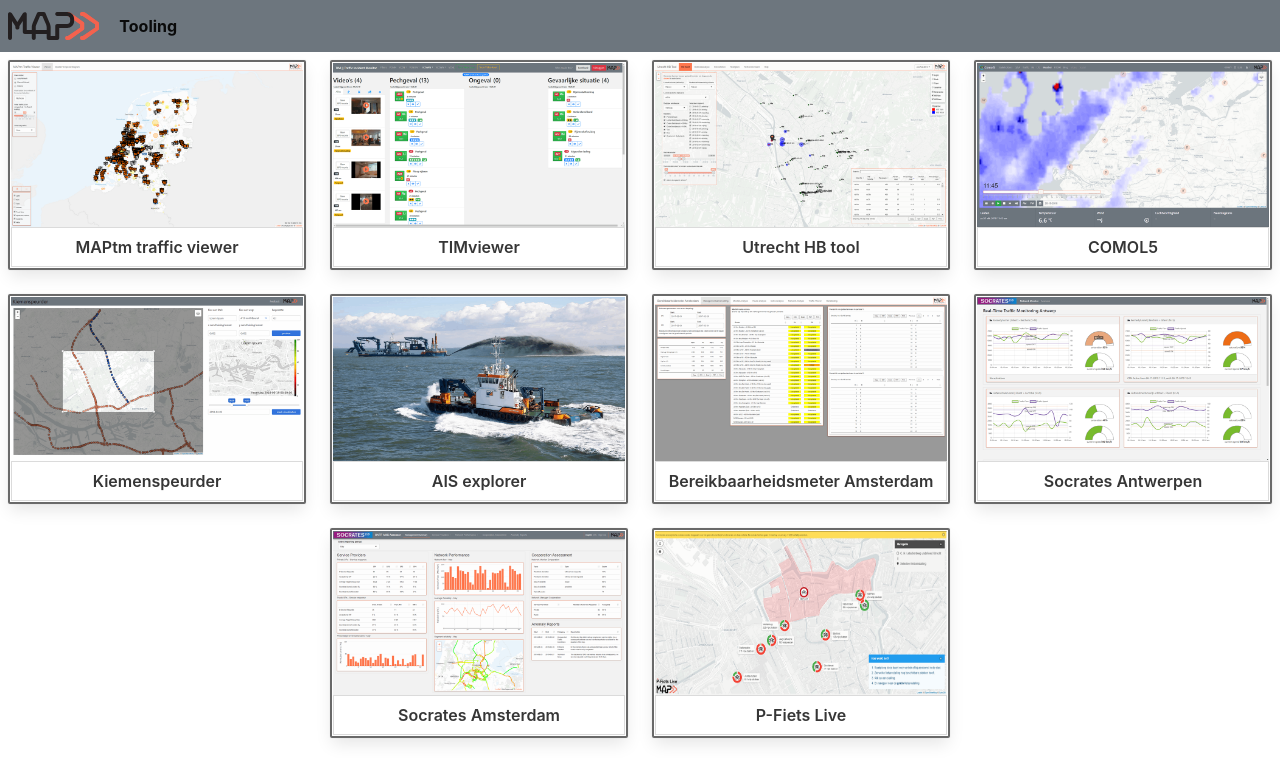
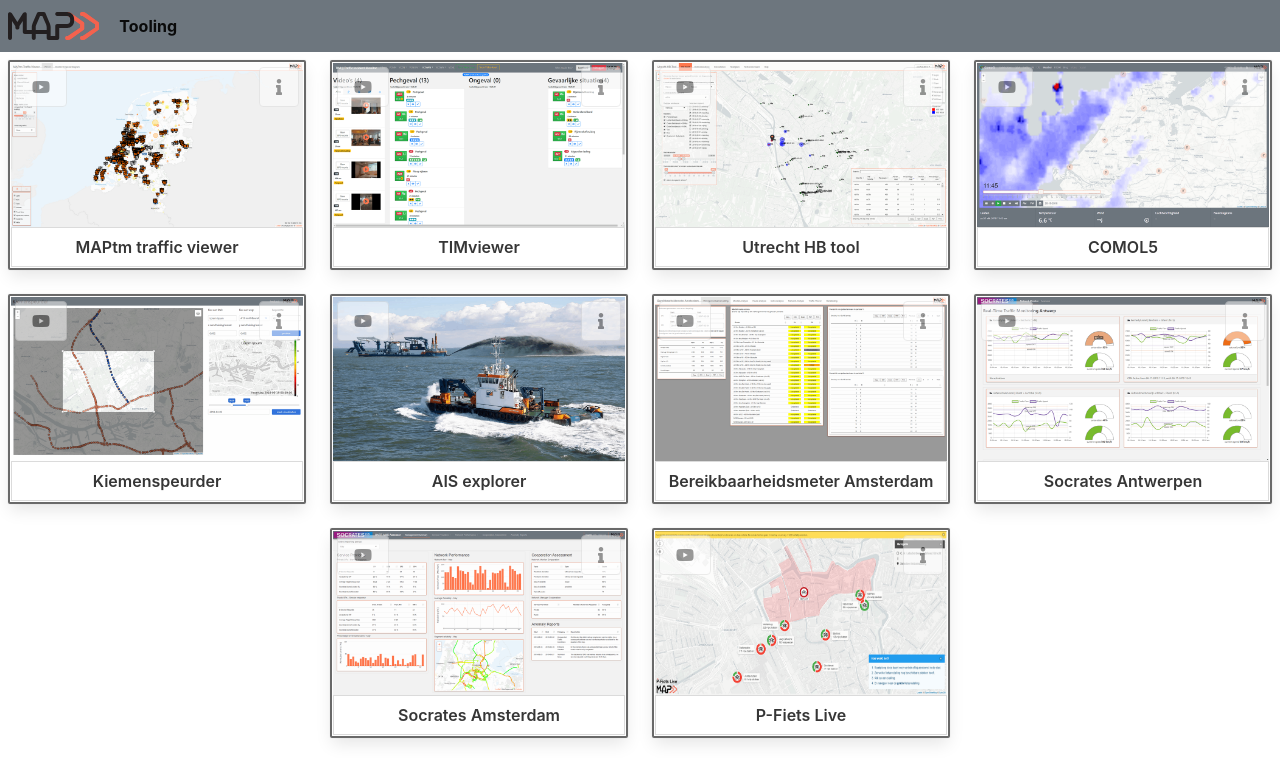
Before and after one commit to leary93/MapTooling, a plain HTML site: page index.html in a window 1280 px wide. Drawn offline with Linux system fonts and the light colour scheme.

Commit message:
*Added hover-buttons for video and info access *Non-interactive for now
Signed-off-by: Leroy <leroyodk@gmail.com>

```diff
--- a/scripts/Sidebar.js
+++ b/scripts/Sidebar.js
@@ -33,10 +33,12 @@
   template:`
     <div class="column is-one-quarter is-centered">
       <a v-bind:href="tool.link" target="toolframe" onclick="LandingToggle(true)">
-        <div class="add-border box" >
+        <div class="add-border box is-relative" >
           <figure class="image is-16by9">
             <img v-bind:src="tool.image" v-bind:alt="tool.name"></img>
           </figure>
+          <button class="infobutton button is-transparent"><i class="fas fa-info"></i></button>
+          <button class="videobutton button is-transparent"><i class="fab fa-youtube"></i></button>
           <button class="button has-text-centered has-text-weight-semibold is-fullwidth is-radiusless"> {{ tool.text }} </button>
         </div>
       </a>
--- a/scripts/custom.css
+++ b/scripts/custom.css
@@ -79,3 +79,25 @@
   left: 5px;
   z-index: 1;
 }
+
+.infobutton{
+  position: absolute !important;
+  top: 5px;
+  right: 5px;
+  z-index: 1;
+}
+
+.videobutton{
+  position: absolute !important;
+  top: 5px;
+  left: 5px;
+  z-index: 1;
+}
+
+.is-transparent{
+  opacity: 0.5;
+}
+
+.is-transparent:hover{
+  opacity: 1;
+}
```
